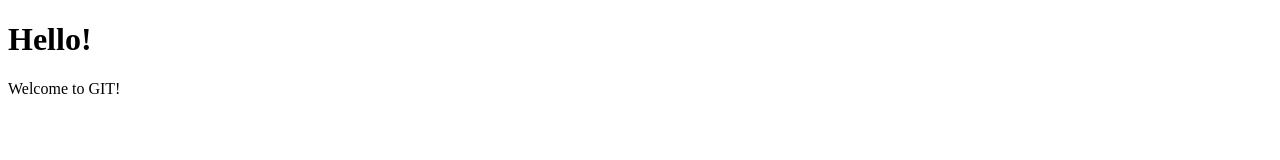
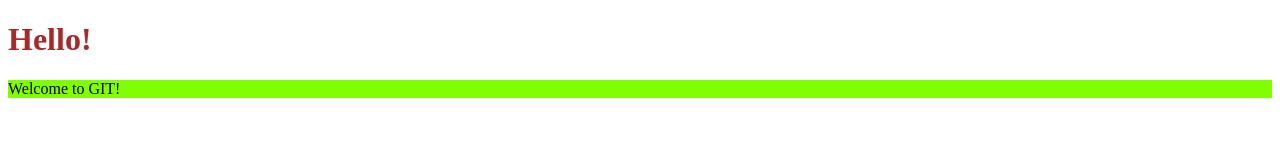
Before and after one commit to Gear707/BC42_GIT, a plain HTML site: page index.html in a window 1280 px wide. Drawn offline with Linux system fonts and the light colour scheme.

Commit message:
feature-a: add style.css, update index.html and note.txt

```diff
--- a/index.html
+++ b/index.html
@@ -5,6 +5,8 @@
     <meta http-equiv="X-UA-Compatible" content="IE=edge">
     <meta name="viewport" content="width=device-width, initial-scale=1.0">
     <title>Document</title>
+
+    <link rel="stylesheet" href="./style.css">
 </head>
 <body>
     <h1>Hello!</h1>
--- /dev/null
+++ b/style.css
@@ -0,0 +1,7 @@
+h1{
+    color: brown;
+}
+
+p{
+    background-color: chartreuse;
+}
```
Also changed, not shown: note.txt.
